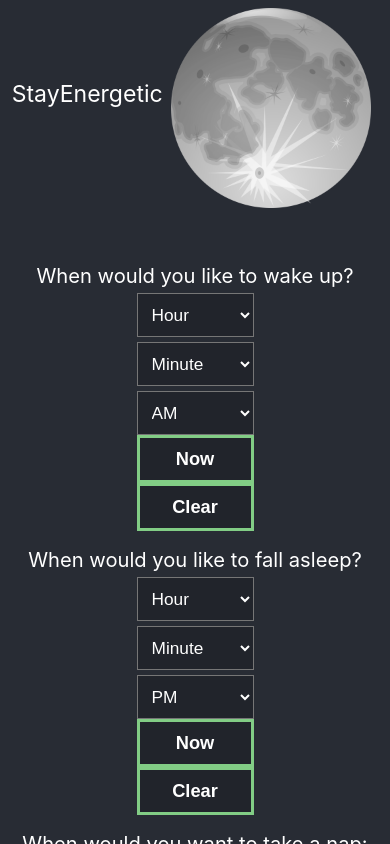
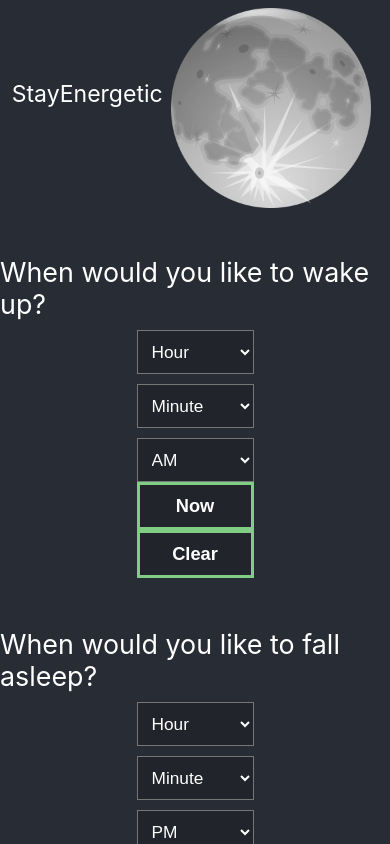
Before and after one commit to Finnbyte/StayEnergetic, a React (Create React App) app: page / in a window 390 px wide. Shown: the top 844 px of the page. Built offline with nearby package versions, Linux system fonts and the light colour scheme.

Commit message:
Improve css

```diff
--- a/src/css/ModesAndInfo.css
+++ b/src/css/ModesAndInfo.css
@@ -3,24 +3,17 @@
 }
 
 .modeBlock {
-    display: grid;
-    grid-template-columns: 1fr 1fr 1fr;
-    column-gap: 2vmin;
-    padding: 5vmin;
-    grid-template-rows: 1fr;
-    padding-bottom: 10cm;
-    padding-top: 0.2cm;
+    display: flex;
+    justify-content: center;
+    gap: 50px;
+    flex-direction: row;
+    flex-wrap: wrap;
 }
 
-.modeBlock > .mode1, .mode2, .mode3 {
+.mode1, .mode2, .mode3 {
     display: flex;
-/*     background-color: #21242B; */
     flex-direction: column;
     align-items: center;
-/*  box-shadow:  -15px 1px 42px 5px rgba(0, 0, 0, 1);
-    -webkit-box-shadow:  -15px 1px 42px 5px rgba(0, 0, 0, 1); */
-    padding-bottom: 1cm;
-    padding-top: 0.2cm;
 }
 
 .modeBlock select {
@@ -50,10 +43,16 @@
 }
 
 .infoBox {
-    grid-column-start: 2;
-    grid-row-start: 2;
 /*     background-color: #303643; */
-    padding: 0px;
+    display: flex;
+    padding: 0 15vw 0 15vw;
+    flex-direction: column;
+    justify-content: center;
+    align-items: center;
+}
+
+.infoBox hr {
+    display: block;
 }
 
 .infoBox p, span {
@@ -74,31 +73,6 @@
 
 .modeBlock label {
     text-align: left;
-    font-size: 1.5em;
-    margin-bottom: 5px;
+    font-size: 1.4em;
+    margin-bottom: 10px;
 }
-
-/* In case small screen width... */
-@media (max-width: 700px) {
-    .modeBlock {
-        display: block;
-        padding-bottom: 2vmin;
-    }
-
-    .modeBlock > .mode1, .mode2, .mode3 {
-        display: flex;
-        flex-direction: column;
-        align-items: center;
-        padding-bottom: 2cm;
-        padding-top: 0.2cm;
-        padding: 0;
-        margin-bottom: 4vmin;
-    }
-
-    .modeBlock select {
-    }
-
-    .modeBlock label {
-        font-size: 1.05em;
-    }
-}
```
